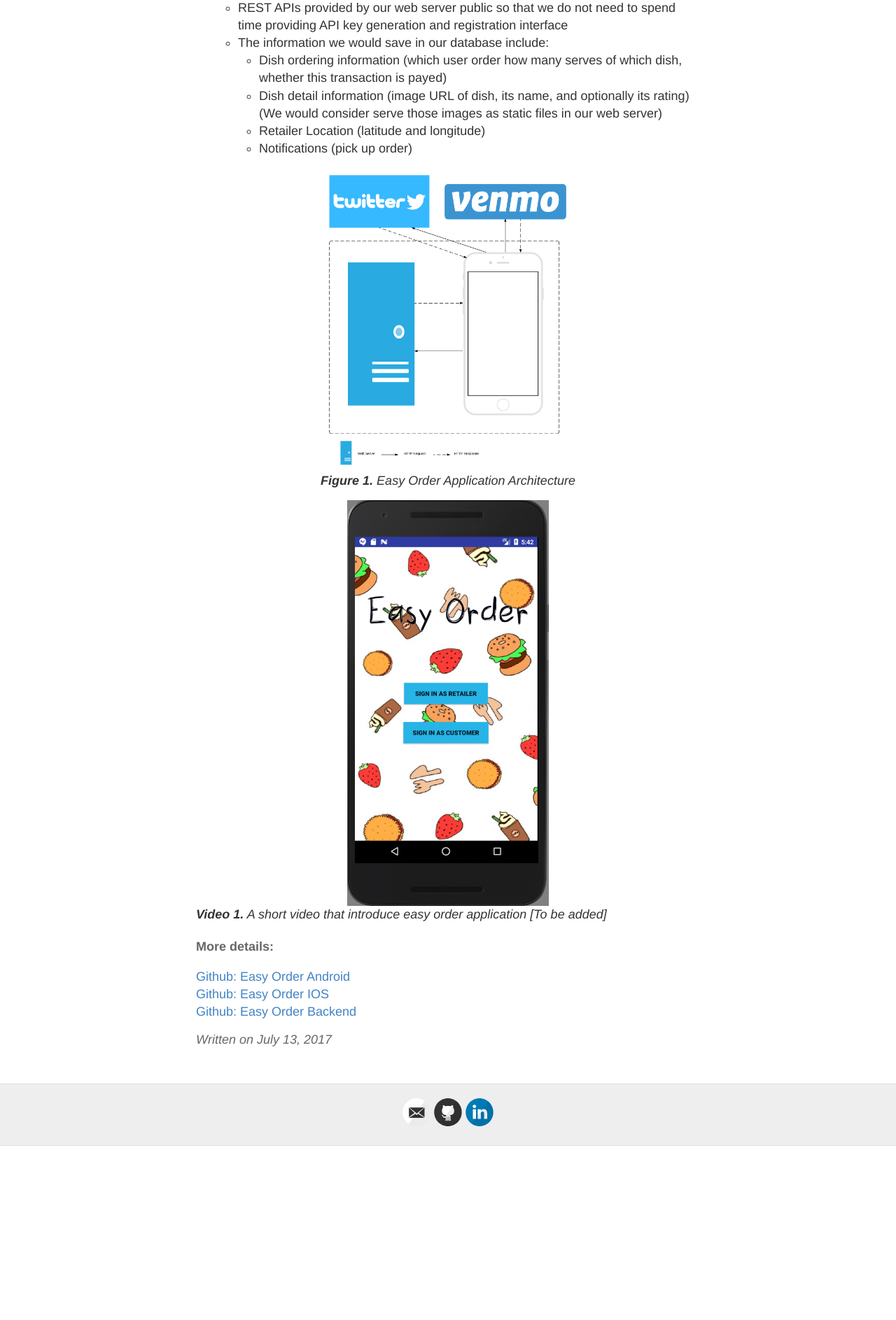
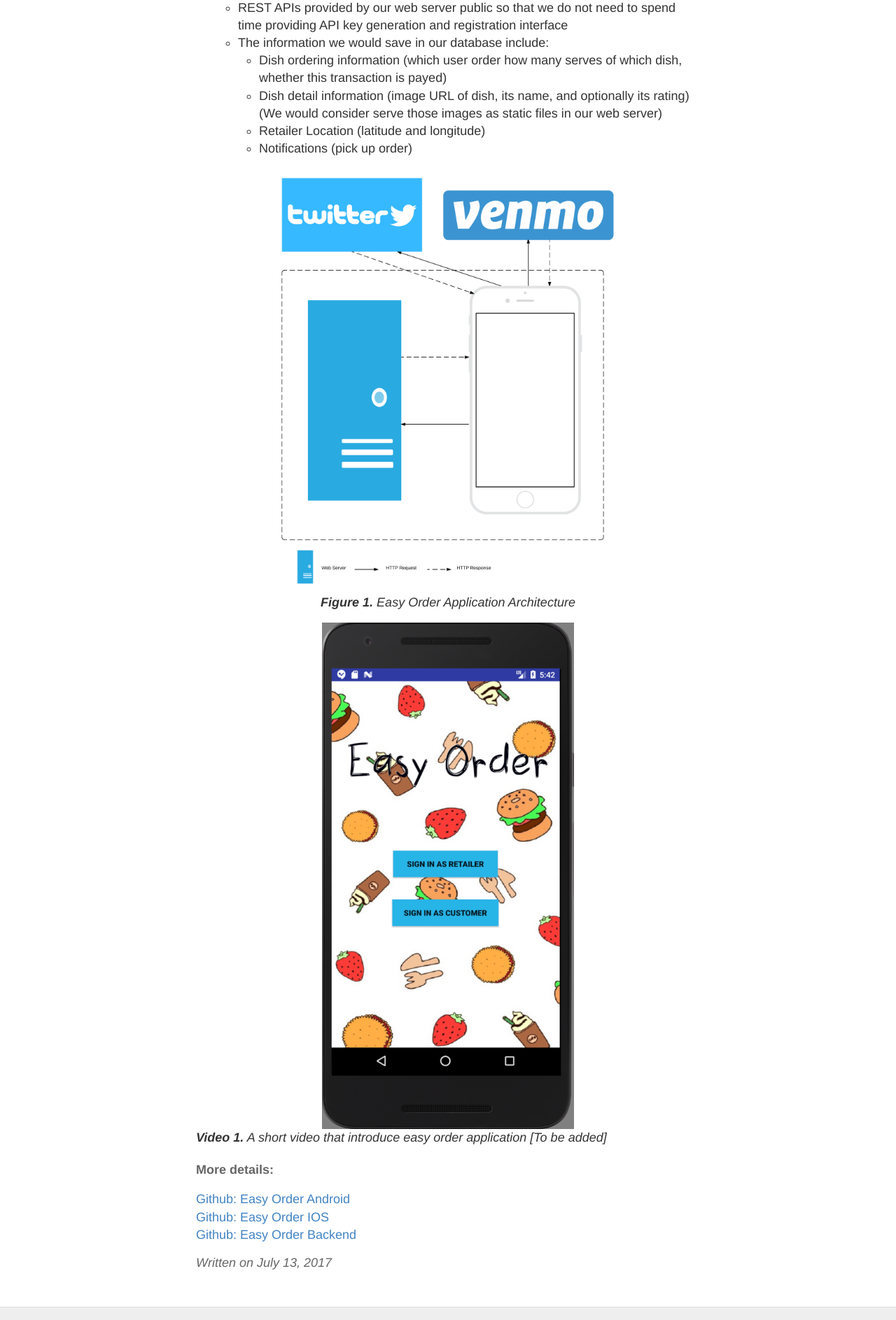
Before and after one commit to louis-xu-ustc/louis-xu-ustc.github.io, a Jekyll site: the page built from _posts/2017-07-13-easyorder.md, in a window 1280 px wide. Shown: the part 1230-3117 px from the top of the page at 70% size. Built offline with Jekyll 4.4.1, drawn with Linux system fonts in a browser that asks for light colours; comment, search, counter and statistics services are not loaded; before the commit the page ends 2868 px from its top, so only the background shows below that.

Commit message:
[yunpengx] update picture resolution

```diff
--- a/_posts/2017-07-13-easyorder.md
+++ b/_posts/2017-07-13-easyorder.md
@@ -45,10 +45,10 @@
         - Notifications (pick up order)
 
 
-![Easy Order Architecture](/images/20170713/easyOrderArchitecture.png){:height="50%" width="50%"}{: .center-image }
+![Easy Order Architecture](/images/20170713/easyOrderArchitecture.png){:height="70%" width="70%"}{: .center-image }
 ***Figure 1.** Easy Order Application Architecture*
 
-[![A short video to introduce easy order application](/images/20170713/easyOrderLogin.png){:height="40%" width="40%"}{: .center-image }](TBD)
+[![A short video to introduce easy order application](/images/20170713/easyOrderLogin.png){:height="50%" width="50%"}{: .center-image }](TBD)
 ***Video 1.** A short video that introduce easy order application [To be added]*
 
 #### More details:
```
